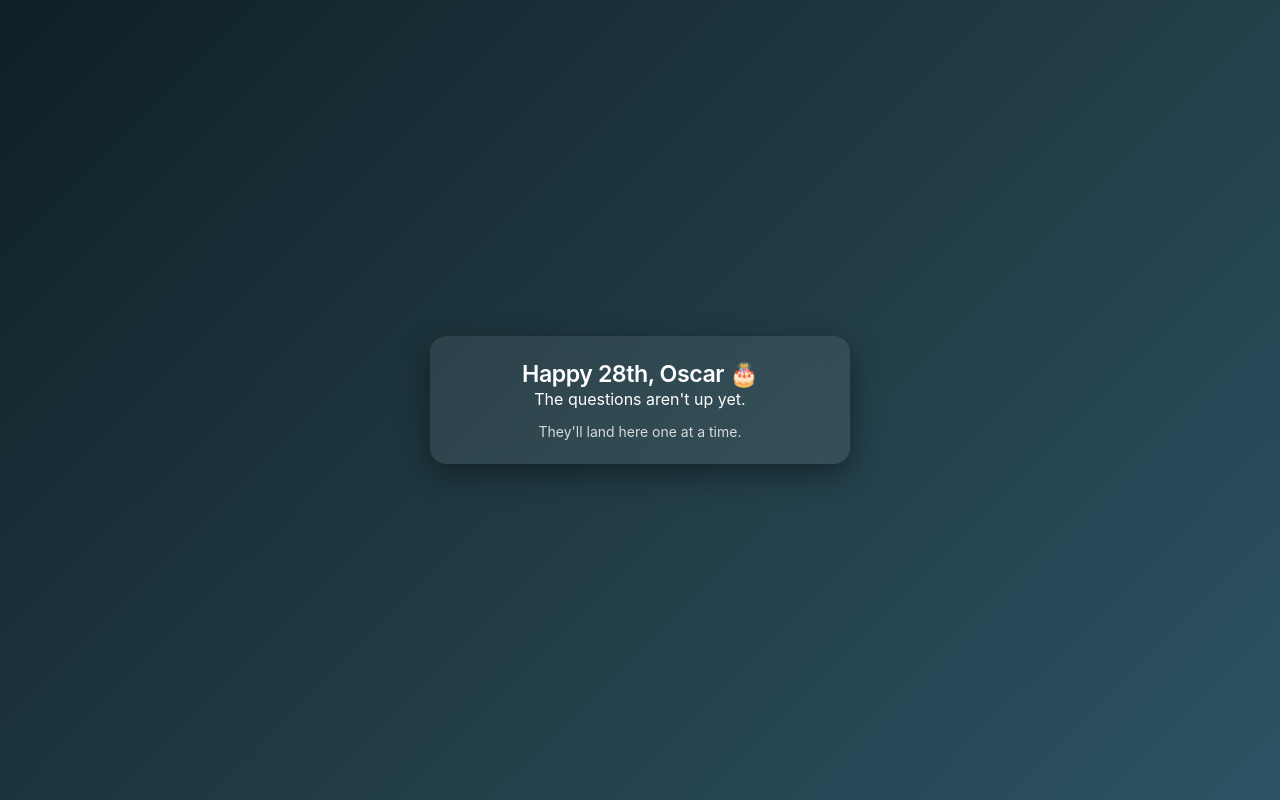
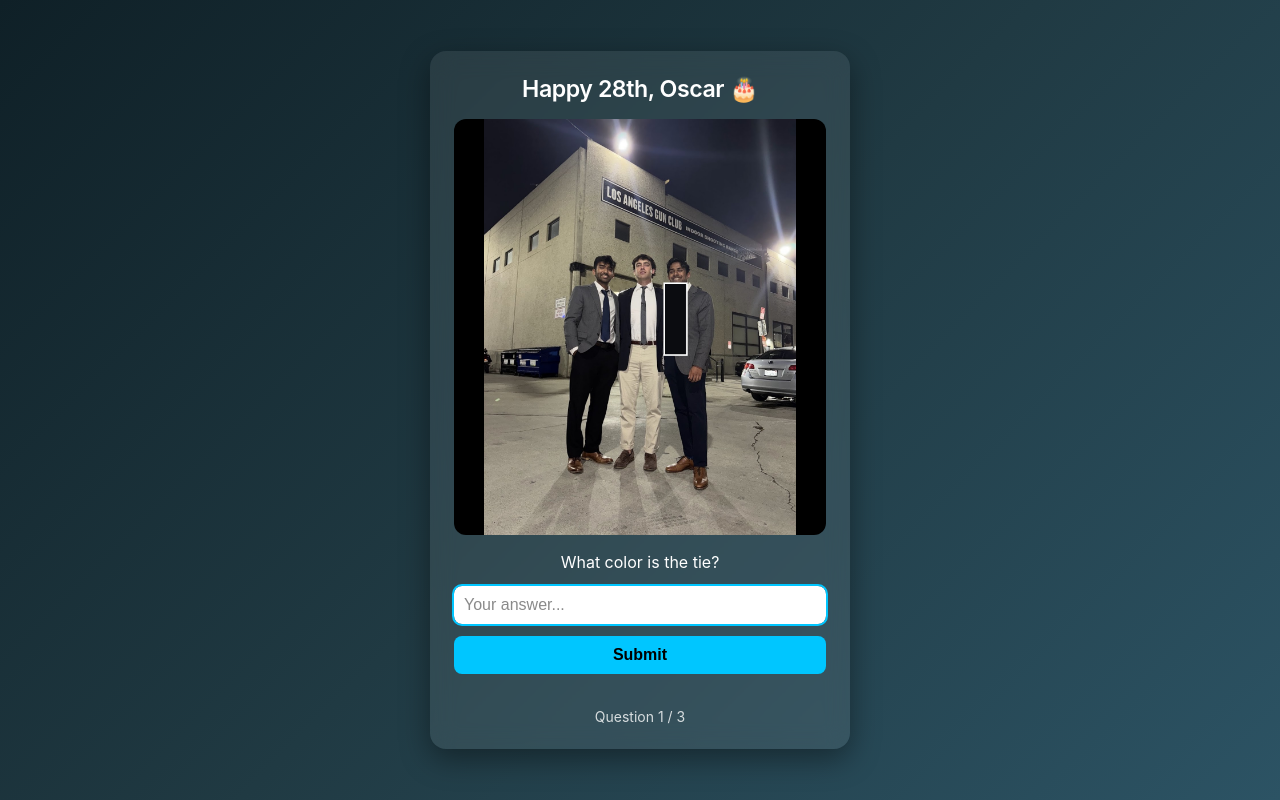
Before and after one commit to Rohsomeness/oscar-bday-puzzle, a plain HTML site: page index.html in a window 1280 px wide. Drawn offline with Linux system fonts and the light colour scheme.

Commit message:
Add the first three photo clues

```diff
--- a/index.html
+++ b/index.html
@@ -161,12 +161,29 @@
    python3 scripts/hash_answer.py "the answer"
    The page trims and lowercases before hashing. */
 const puzzles = [
-  // {
-  //   type: "image",
-  //   src: "images/1.jpg",
-  //   question: "What year was this taken?",
-  //   answerHash: "",
-  // },
+  {
+    type: "image",
+    src: "images/1131.jpg",
+    question: "What color is the tie?",
+    answerHash: "8e0a1b0ada42172886fd1297e25abf99f14396a9400acbd5f20da20289cff02f",
+    answerHashes: ["fef8cec0ffdcbf78b64df6bd244dd57a0224531513cd85e16b354d92264676b6"],
+  },
+  {
+    type: "image",
+    src: "images/1217.jpg",
+    question: "What gun bay is he in?",
+    answerHash: "ef2d127de37b942baad06145e54b0c619a1f22327b2ebbcfbec78f5564afe39d",
+    answerHashes: [
+      "222b0bd51fcef7e65c2e62db2ed65457013bab56be6fafeb19ee11d453153c80",
+      "e532fbad1a5e665372b1926116fd0cac0cf6abe3d8007c8072304821886aecaf",
+    ],
+  },
+  {
+    type: "image",
+    src: "images/3779.jpg",
+    question: "Who is the groom?",
+    answerHash: "4320472dca0d474b698d34e00ea152eae7c4fe91290b6745c78ed67b4b0551b4",
+  },
 ];
 
 // Shown after the last correct answer. Swap this for the real gift.
```
Also changed, not shown: images/1131.jpg (added), images/1217.jpg (added), images/3779.jpg (added), 2 other files.
